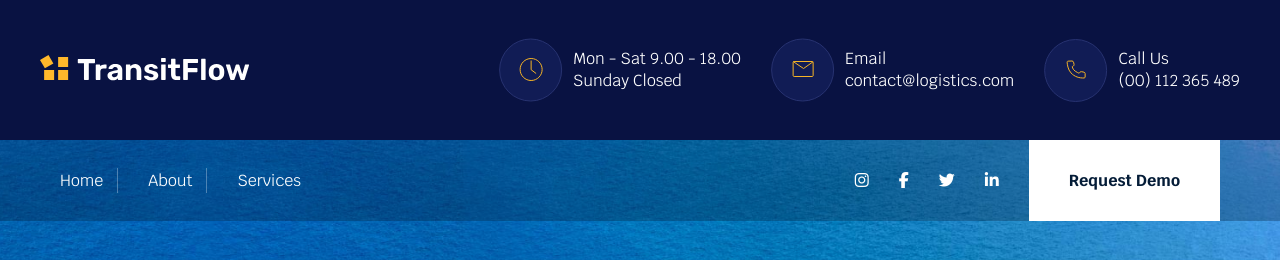
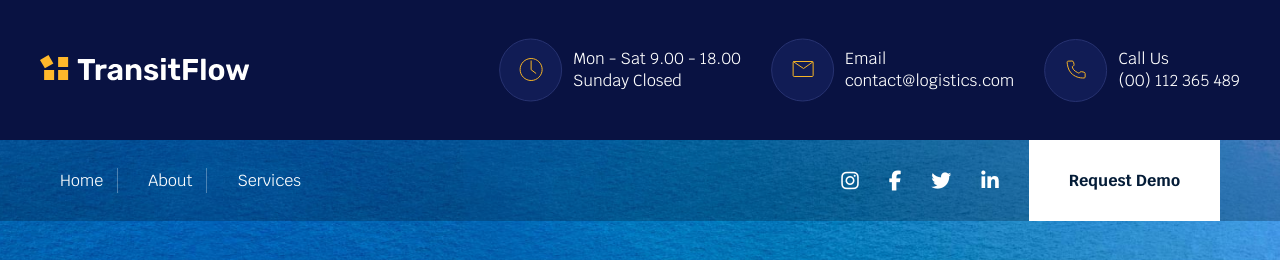
Before and after one commit to niksberg/twp-angular, an Angular app: page / in a window 1280 px wide. Shown: the top 260 px of the page. Built offline with nearby package versions, Linux system fonts and the light colour scheme.

Commit message:
nav-configure

```diff
--- a/src/app/components/navigation/navigation.component.css
+++ b/src/app/components/navigation/navigation.component.css
@@ -38,6 +38,13 @@ nav {
 .nav-page li a, .social li a {
     text-decoration: none;
     color: #ffffff;
+    justify-content: center;
+}
+
+.social-icon {
+    font-size: 20px;
+    display: flex;
+    align-items: center;
     justify-content: center;
 }
 
@@ -135,6 +142,17 @@ nav {
         transition: left 0.3s ease;
     }
 
+    .nav-page li:nth-child(1) a::after,
+.nav-page li:nth-child(2) a::after {
+    content: none;
+    position: none;
+    right: none;
+    top: none;
+    height: none;
+    width: none;
+    background-color: none;
+}
+
     .nav-content.active {
         left: 0;
     }
```
